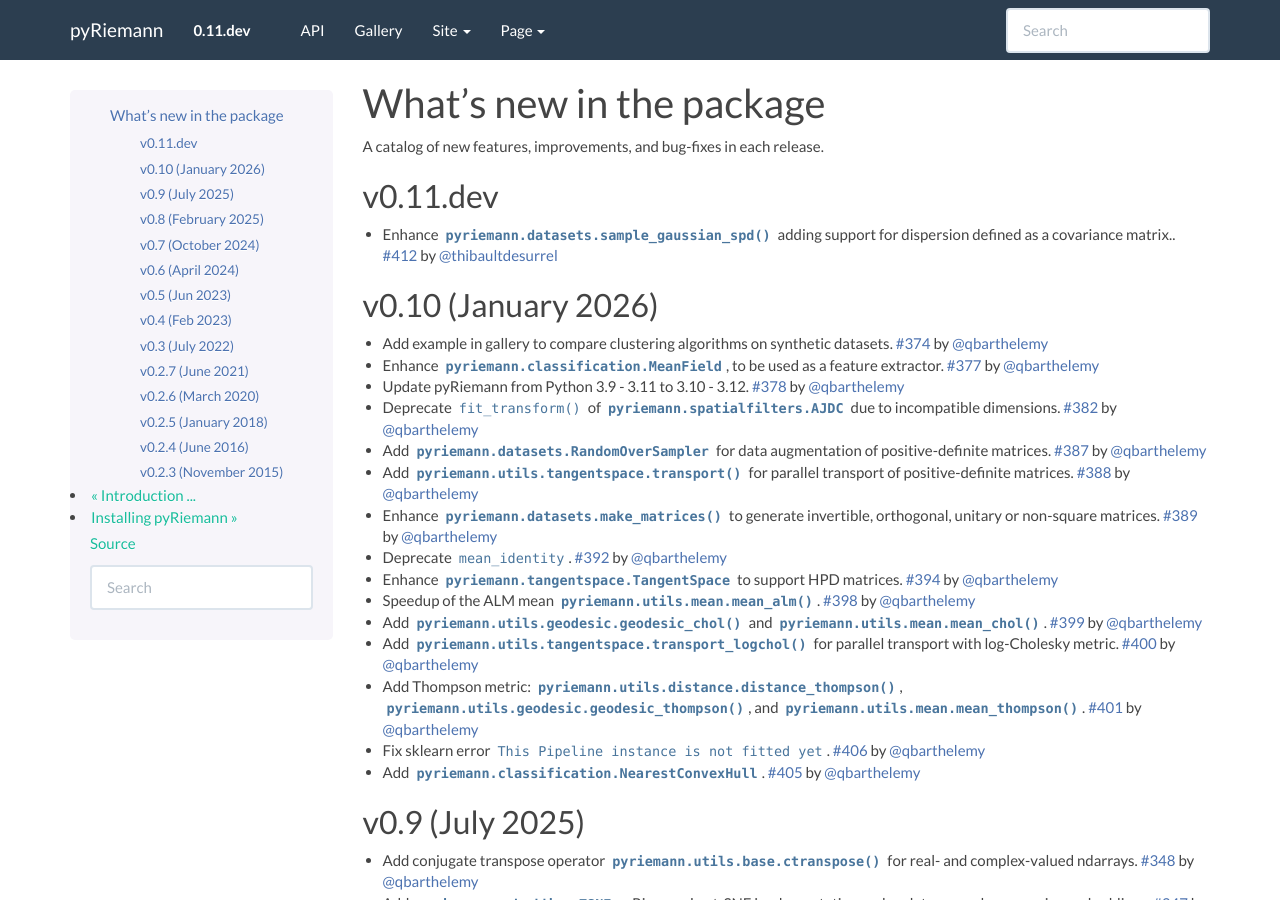
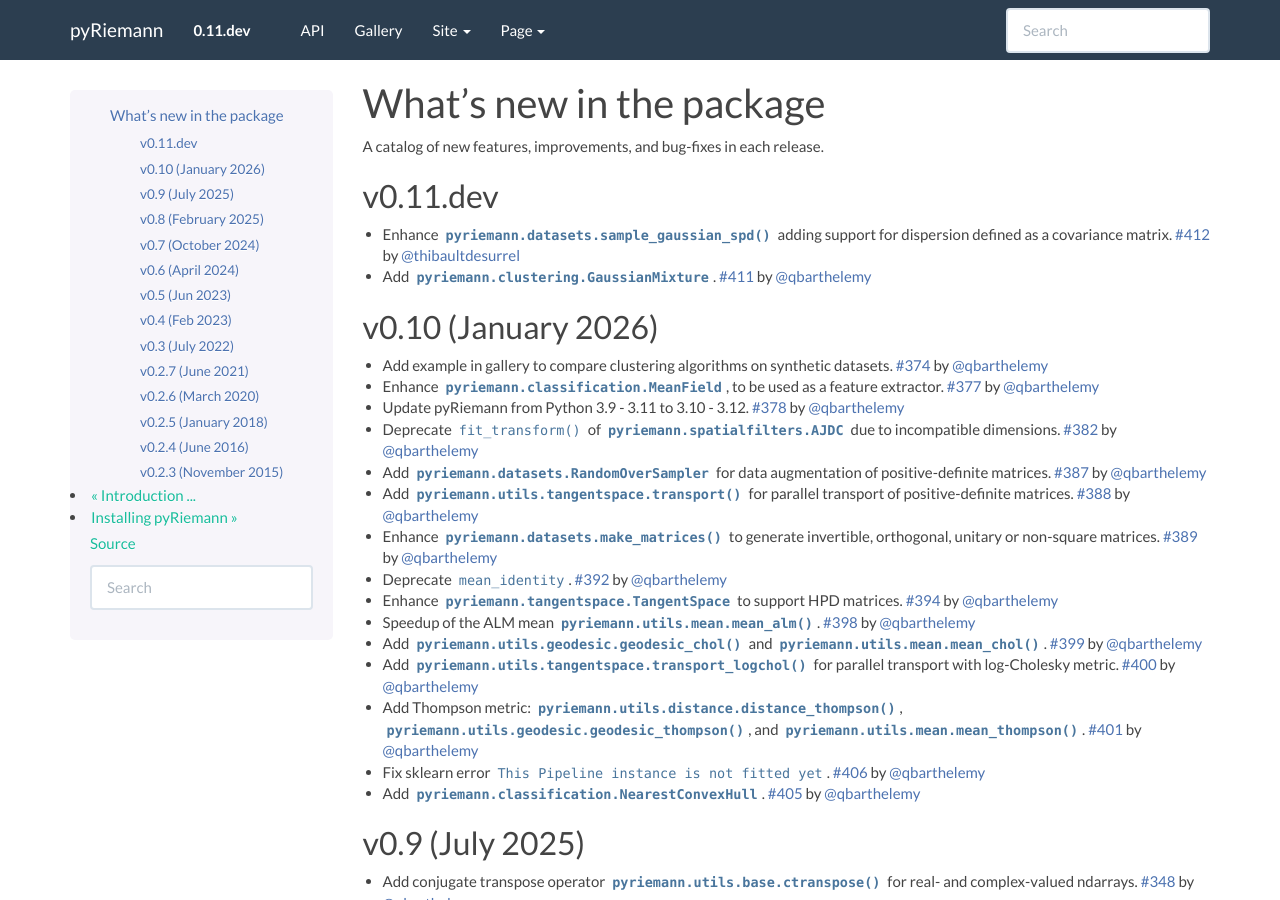
Before and after one commit to pyRiemann/pyRiemann, a Sphinx documentation site: the page built from doc/whatsnew.rst, in a window 1280 px wide and 900 px high. Built offline with Sphinx 7.4.7, drawn with Linux system fonts in a browser that asks for light colours; pages that are not in the unit, such as notebooks, are missing from menus.

Commit message:
update code and correct suggestions

```diff
--- a/doc/whatsnew.rst
+++ b/doc/whatsnew.rst
@@ -10,7 +10,9 @@
 v0.11.dev
 ---------
 
-- Enhance :func:`pyriemann.datasets.sample_gaussian_spd` adding support for dispersion defined as a covariance matrix.. :pr:`412` by :user:`thibaultdesurrel`
+- Enhance :func:`pyriemann.datasets.sample_gaussian_spd` adding support for dispersion defined as a covariance matrix. :pr:`412` by :user:`thibaultdesurrel`
+
+- Add :class:`pyriemann.clustering.GaussianMixture`. :pr:`411` by :user:`qbarthelemy`
 
 v0.10 (January 2026)
 --------------------
```
Also changed, not shown: 1 other file.
